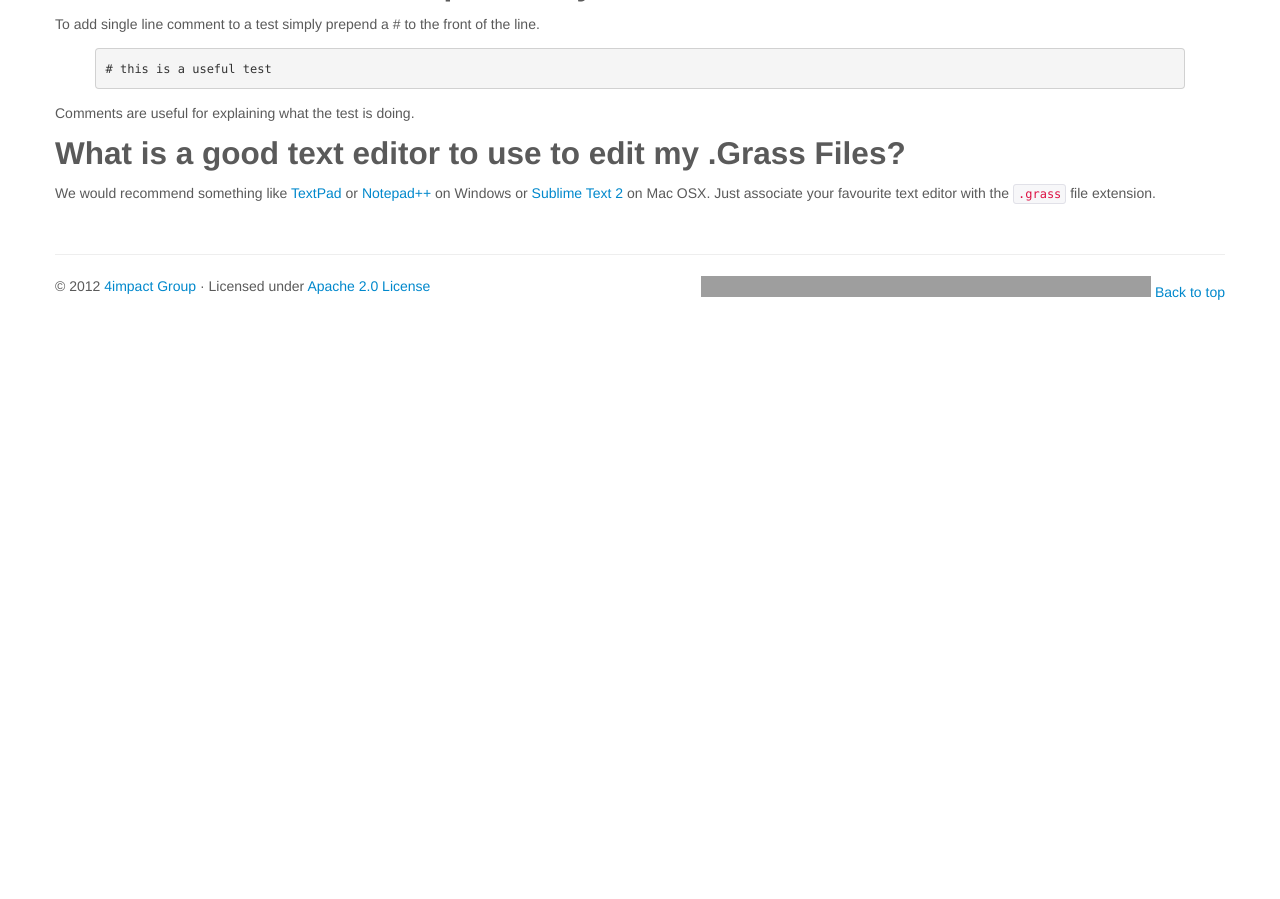
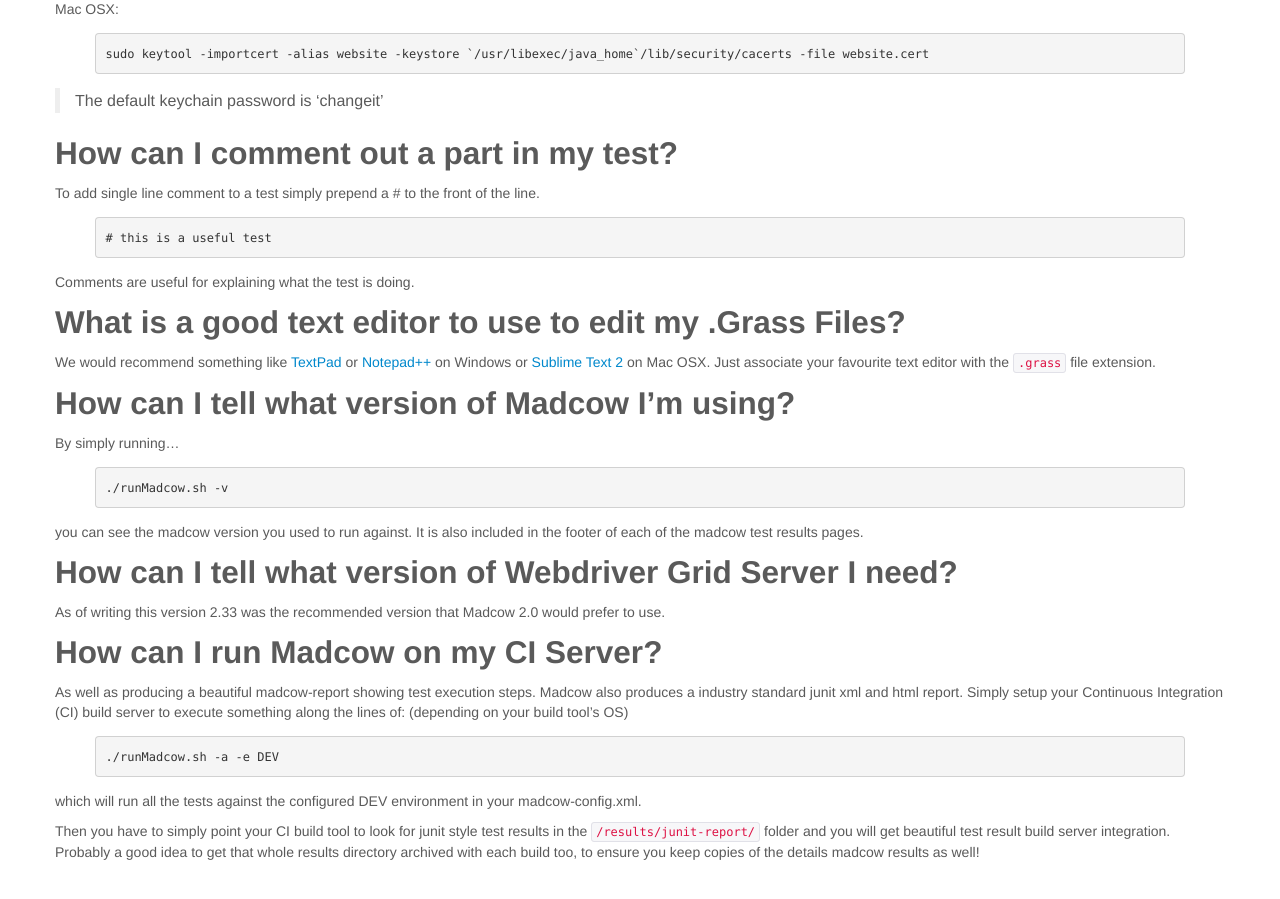
Before and after one commit to 4impact/madcow, a Jekyll site: the page built from documentation/_posts/2012-11-01-faq.md, in a window 1280 px wide and 900 px high, scrolled down 937 px, cut to the strip 0-899 px from the top of the window. Built offline with Jekyll 4.4.1, drawn with Linux system fonts in a browser that asks for light colours; before the commit the page ends 1289 px from its top, so only the background shows below that; some of the changed text lies outside the part shown; grey boxes are pictures that could not be loaded.

Commit message:
altering the FAQ to include versioning and CI tool info

```diff
--- a/documentation/_posts/2012-11-01-faq.md
+++ b/documentation/_posts/2012-11-01-faq.md
@@ -15,6 +15,15 @@ You can specify the username and password attributes on each environment in your
 </environment>
 {% endhighlight %}
 This will use the username "test" and the password "p4ssw0rd" when prompted to upon opening the `https://madcow-test.4impact.net.au:8280/madcow-test-site-2`.
+
+Alternatively you can try inlining that information using URL conventions...
+{% highlight xml %}
+<environment name="TEST">
+    <invokeUrl>
+        <ADDRESSBOOK>https://test:p4ssw0rd@madcow-test.4impact.net.au:8280/madcow-test-site-2</ADDRESSBOOK>
+    </invokeUrl>
+</environment>
+{% endhighlight %}
 
 ## My page re-direct is not followed on a page when using HTTPS, what now?
 
@@ -45,3 +54,28 @@ Comments are useful for explaining what the test is doing.
 ## What is a good text editor to use to edit my .Grass Files?
 
 We would recommend something like [TextPad](http://www.textpad.com/) or [Notepad++](http://notepad-plus-plus.org) on Windows or [Sublime Text 2](http://www.sublimetext.com) on Mac OSX. Just associate your favourite text editor with the `.grass` file extension.
+
+## How can I tell what version of Madcow I'm using?
+
+By simply running...
+{% highlight bash %}
+./runMadcow.sh -v
+{% endhighlight %}
+
+you can see the madcow version you used to run against. It is also included in the footer of each of the madcow test results pages.
+
+## How can I tell what version of Webdriver Grid Server I need?
+
+As of writing this version 2.33 was the recommended version that Madcow 2.0 would prefer to use.
+
+## How can I run Madcow on my CI Server?
+
+As well as producing a beautiful madcow-report showing test execution steps. Madcow also produces a industry standard junit xml and html report.
+Simply setup your Continuous Integration (CI) build server to execute something along the lines of: (depending on your build tool's OS)
+{% highlight bash %}
+./runMadcow.sh -a -e DEV
+{% endhighlight %}
+which will run all the tests against the configured DEV environment in your madcow-config.xml.
+
+Then you have to simply point your CI build tool to look for junit style test results in the `/results/junit-report/` folder and you will get beautiful test result build server integration.
+Probably a good idea to get that whole results directory archived with each build too, to ensure you keep copies of the details madcow results as well!
```
